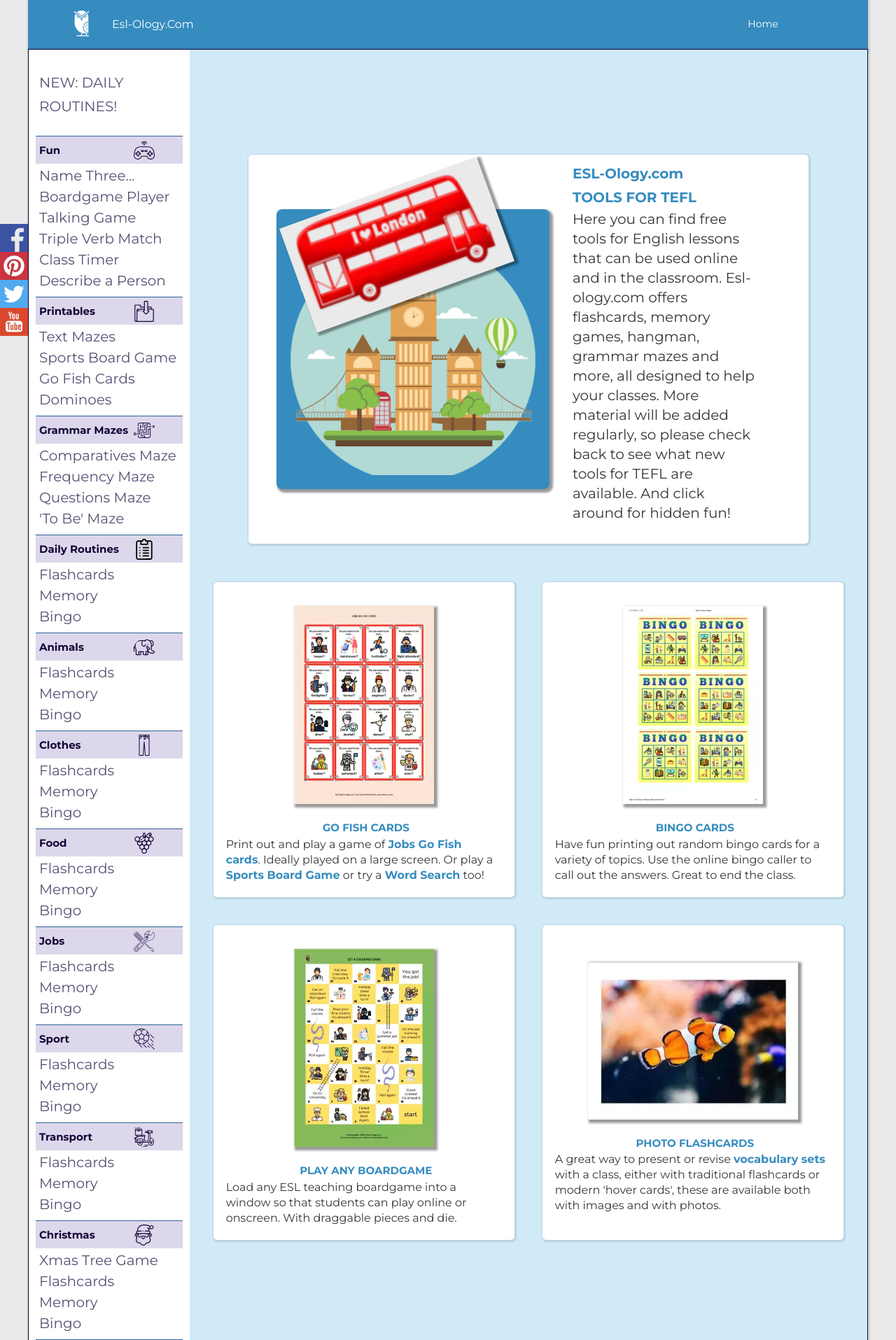
After one commit to Dugsteer/Homepage-UPDATE, a PHP site: page /index.php in a window 1280 px wide. The commit adds this page. Shown: the top 1915 px of the page at 70% size. Run offline with PHP 8.4, Linux system fonts and the light colour scheme.

Commit message:
First main commit

```diff
--- a/css/styles.css
+++ b/css/styles.css
@@ -146,27 +146,31 @@ h4 {
     height: auto; } }
 
 .sidebar {
-  grid-row: 1/7;
-  grid-column: 1/2;
-  width: 100%;
-  height: 100%;
+  position: absolute;
+  top: 0;
+  width: 23rem;
   display: flex;
   flex-direction: column;
   background-color: #fff;
-  padding: 1rem;
-  transition: all 0.2s ease-in-out; }
+  padding: 1rem; }
+
+.sidebar-container {
+  grid-row: 1/7;
+  grid-column: 1/2;
+  height: 100%; }
   @media only screen and (max-width: 62.5em) {
-    .sidebar {
-      position: absolute;
-      top: 0px;
-      left: 0px;
-      width: 100vw;
-      z-index: 500;
-      height: 100%;
-      padding: 3rem; } }
+    .sidebar-container {
+      display: none; } }
 
 .sidebar h2:first-of-type {
   margin-top: 3rem; }
+
+.gridfiller {
+  grid-row: 1/7;
+  grid-column: 1/2;
+  background-color: white;
+  height: 100%;
+  width: 23rem; }
 
 .sidebar ul li {
   list-style-type: none;
@@ -251,14 +255,6 @@ h4 {
 
 .icon:hover {
   fill: darkgrey; }
-
-.sidebar-container {
-  grid-row: 1/7;
-  grid-column: 1/2;
-  height: 100%; }
-  @media only screen and (max-width: 62.5em) {
-    .sidebar-container {
-      display: none; } }
 
 .block {
   display: block; }
@@ -363,6 +359,13 @@ h4 {
 .pointer {
   cursor: pointer; }
 
+.gridfiller {
+  grid-row: 1/7;
+  grid-column: 1/2;
+  background-color: white;
+  height: 100%;
+  width: 23rem; }
+
 .nav-bar {
   background-color: #368cbf;
   color: #fff;
@@ -389,10 +392,10 @@ h4 {
   .nav-bar__main {
     grid-column: 4/5;
     text-align: center; }
-  @media only screen and (max-width: 50em) {
+  @media only screen and (max-width: 62.5em) {
     .nav-bar__link {
       grid-column: 4/5; } }
-  @media only screen and (max-width: 50em) {
+  @media only screen and (max-width: 62.5em) {
     .nav-bar {
       grid-template-columns: 5vw 18vw 1fr 18vw 5vw; } }
   .nav-bar__title {
@@ -400,7 +403,7 @@ h4 {
     margin-right: auto;
     align-self: center;
     font-size: 1.6rem; }
-    @media only screen and (max-width: 50em) {
+    @media only screen and (max-width: 62.5em) {
       .nav-bar__title {
         display: none; } }
     @media only screen and (max-width: 37.5em) {
@@ -415,7 +418,7 @@ h4 {
       margin: auto;
       height: 7rem;
       font-size: 2.4rem; }
-      @media only screen and (max-width: 50em) {
+      @media only screen and (max-width: 62.5em) {
         .nav-bar__title-page {
           font-size: 2rem; } }
       .nav-bar__title-page-main {
@@ -447,7 +450,7 @@ h4 {
     text-decoration: none; }
     .nav-bar__link:hover {
       color: #f8e38c; }
-    @media only screen and (max-width: 50em) {
+    @media only screen and (max-width: 62.5em) {
       .nav-bar__link.link2, .nav-bar__link.link3 {
         display: none; } }
 
@@ -456,7 +459,7 @@ h4 {
   align-self: center;
   cursor: pointer;
   display: none; }
-  @media only screen and (max-width: 50em) {
+  @media only screen and (max-width: 62.5em) {
     .menu {
       display: block; } }
   .menu:hover {
@@ -921,3 +924,6 @@ h4 {
 
 #footer a {
   color: #f8e38c; }
+
+a:link {
+  text-decoration: none; }
--- /dev/null
+++ b/index.php
@@ -0,0 +1,320 @@
+<!DOCTYPE html>
+<html lang="en">
+  <head>
+    <meta charset="UTF-8">
+    <meta name="viewport" content="width=device-width, initial-scale=1.0">
+    <meta name="description" content="Esl-ology TOOLS FOR TEFL. Free Online Vocabulary Bingo, Flashcards, Grammar Mazes and Topic-based Materials for ESL Teachers to use with English Classes on the Web or On Screen in the Classroom.">
+    <meta name="keywords" content="class games online EFL English tools teachers worksheets mazes">
+    <title>Esl-Ology.Com: Tools for TEFL</title>
+    <link rel="icon" type="image/png"
+    href="favicon.png";
+  />
+    <link rel="stylesheet" href="css/styles.css">
+    <link rel="stylesheet" href="css/social.css">
+    <script data-ad-client="ca-pub-6192312197226967" async src="https://pagead2.googlesyndication.com/pagead/js/adsbygoogle.js"></script>
+    <script async src="https://pagead2.googlesyndication.com/pagead/js/adsbygoogle.js?client=ca-pub-6192312197226967"
+     crossorigin="anonymous"></script>
+  </head>
+
+<body>
+
+<div class="social">
+  <div class="social-item">
+      <a href="#"
+  onclick="
+    window.open(
+      'https://www.facebook.com/sharer/sharer.php?u=https://esl-ology.com',
+      'facebook-share-dialog',
+      'width=626,height=436');
+    return false;">
+      <img src="img/social/facebook.webp" src="img/social/facebook.png">
+      </a>
+  </div>
+  <div class="social-item">
+          <a href="#"
+  onclick="
+    window.open(
+'https://pinterest.com/pin/create/button/?url=http://esl-ology.com&media=https://esl-ology.com/img/london.png&description=Esl-ology.com%20Free%20fun%20tools%20for%20ESL%20teachers%20and%20students%20to%20use%20online.',
+     'pinterest-share-dialog',
+      'width=626,height=436');
+    return false;">
+  <img src="img/social/pinterest.webp" src="img/social/pinterest.png">
+          </a>
+  </div>
+  <div class="social-item">
+          <a href="#"
+  onclick="
+    window.open(
+'https://twitter.com/intent/tweet?url=http://esl-ology.com&text=Esl-ology.com%20Free%20fun%20tools%20for%20ESL%20teachers%20and%20students%20to%20use%20online.',
+     'twitter-share-dialog',
+      'width=626,height=436');
+    return false;">
+  <img src="img/social/twitter.webp" src="img/social/twitter.png">
+          </a>
+  </div>
+
+  <div class="social-item">
+      <a href="https://www.youtube.com/channel/UCvl0weUrlWDhQOimqfRmZUA" target="_blank">
+  <img src="img/social/youtube.webp" src="img/social/youtube.png"></a>
+  </div>
+</div>
+
+
+
+    <div class="nav-bar" id="navbar">
+        <a href="index.html" class="nav-bar__logo">
+          <svg class="icon-header nav-bar__logo-img">
+            <use xlink:href="sprite2.svg#Buho" onclick="scrollUp()">
+            </use>
+          </svg>    </a>
+        <h3 class="nav-bar__title">Esl-Ology.Com</h3>
+        <div class="nav-bar__title-page">
+          <span class="nav-bar__title-page-main" id="pageTitle"></span>
+      </div>
+      <div class="nav-bar__links">
+      <a href="index.html" class="nav-bar__link link3">Home</a>
+      <svg viewBox="0 0 100 80" width="40" height="20" onclick="toggler();" id="menu" class="menu">
+        <rect width="100" height="12"></rect>
+        <rect y="30" width="100" height="12"></rect>
+        <rect y="60" width="100" height="12"></rect>
+      </svg>      </div>
+    </div>
+
+    <div id="wrapper" class="wrapper">
+
+    <div class="gridfiller"></div>
+
+        <div class="sidebar-container" id="sidebar">
+       <?php include "./sidebar.html" ?>
+      </div>
+
+
+<div class="sense">
+</style>
+<script async src="https://pagead2.googlesyndication.com/pagead/js/adsbygoogle.js?client=ca-pub-6192312197226967" crossorigin="anonymous"></script>
+<!-- mainpage_top -->
+<ins class="adsbygoogle mainpage_top"
+     style="display:inline-block"
+     data-ad-client="ca-pub-6192312197226967"
+     data-ad-slot="3393588944"></ins>
+<script>
+(adsbygoogle = window.adsbygoogle || []).push({});
+</script>
+</div>
+
+
+
+
+
+
+        <div class="introduction">
+          <div class="imagediv" id="imageCard">
+            <!-- <h2>2021</h2> -->
+            <!-- <div class="loaderBar" id="loaderBar"></div> -->
+            <!-- <p id="imageText">loading...</p> -->
+            <img src="img/londonbus.webp" src="img/old/londonbus.png" alt="London Bus">
+            <!-- <div class="countdown">
+                <h3 id="countdown">10</h3>
+                <p></p>days to go!</p></div> -->
+          </div>
+          <div class="introduction__img" id="ghostly">
+            <img src="img/london.webp" src="img/london.png" alt="London, a Great Place to Practise English" title="London, where you can put the Tools for TEFL to good use!">
+          </div>
+          <div class="introduction__text">
+            <h1>ESL-Ology.com <br> TOOLS FOR TEFL
+            </h1>
+            <p>
+              Here you can find free tools for English lessons that can be used online and in the classroom. Esl-ology.com offers flashcards, memory games, hangman, grammar mazes and  more, all designed to help your classes. More material will be added regularly, so please check back to see what new tools for TEFL are available. And click around for hidden fun!
+          </p>
+
+  </div>
+
+</div>
+
+
+
+
+
+
+<div class="content">
+
+
+  <div class="content-6">
+    <figure class="content-6__img">
+      <a href="text-maze.html"><img
+        src="./img/JobsGoFish.webp"
+        src="./img/JobsGoFish.png"
+        alt="A picture of a Go Fish card game"
+        title="English jobs vocabulary cards"
+        class="content__img"
+      /></a>
+
+    </figure>
+
+    <div class="content-6__text">
+      <h2 class= "content-title">GO FISH CARDS</h2>
+      <p class="content-1__text">
+        Print out and play a game of <a href="text-maze.html">Jobs Go Fish cards</a>.
+        Ideally played on a large screen. Or play a <a href="boardgame-player.html">Sports Board Game</a> or try a <a href="text-maze.html">Word Search</a> too!
+      </p>
+    </div>
+  </div>
+
+  <div class="content-4">
+    <figure class="content-4__img">
+      <a href="bingo-daily-activity.html"><img
+        src="./img/DailyRoutineBingo.webp"
+        src="./img/DailyRoutineBingo.png"
+        alt="A picture of bingo cards "
+        title="Practise English Vehicles Vocabulary with a Text Maze"
+        class="content__img"
+      /></a>
+    </figure>
+
+ <div class="content-6__text">
+      <h2 class= "content-title">Bingo Cards</h2>
+      <p class="content-1__text">
+Have fun printing out random bingo cards for a variety of topics. Use the online bingo caller to call out the answers. Great to end the class.      </p>
+    </div>
+  </div>
+
+
+
+
+
+ <div class="content-5">
+  <figure class="content-5__img">
+    <a href="boardgame-player.html"><img src="./img/JobBoardGame.webp" src="./img/JobBoardGame.png" alt="Play any boardgame online" title="Practise English Grammar with Great Online Boardgames" class="content__img"/>
+    </a>
+    </figure>
+    <div class="content-5__text">
+      <h2 class="content-title">Play Any Boardgame</h2>
+      <p class="content-1__text">
+        Load any ESL teaching boardgame into a window so that students can play online or onscreen. With draggable pieces and die.
+      </p>
+    </div>
+</div>
+
+
+
+<div class="content-7">
+  <figure class="content-7__img">
+   <a href="flashcard-animals.html"> <img
+    src="img/AnimalFlash.webp"
+      src="img/AnimalFlash.jpg"
+      alt="An English Vocabulary Flashcard featuring a Clownfish"
+      title="Flashcards are a Great Tool for TEFL for Learning Vocabulary"
+      class="content__img"
+    /></a>
+  </figure>
+
+  <div class="content-6__text">
+    <h2 class= "content-title">Photo Flashcards</h2>
+    <p class="content-1__text">
+      A great way to present or revise <a href="flashcard-animals.html">vocabulary sets </a>with a class, either with traditional flashcards or modern 'hover cards', these are available both with images and with photos.
+    </p>
+  </div>
+</div>
+
+
+<div class="sense1">
+</style>
+<script async src="https://pagead2.googlesyndication.com/pagead/js/adsbygoogle.js?client=ca-pub-6192312197226967" crossorigin="anonymous"></script>
+<!-- mainpage_top -->
+<ins class="adsbygoogle mainpage_top"
+     style="display:inline-block"
+     data-ad-client="ca-pub-6192312197226967"
+     data-ad-slot="3393588944"></ins>
+<script>
+(adsbygoogle = window.adsbygoogle || []).push({});
+</script>
+</div>
+
+<div class="content-8">
+  <figure class="content-8__img">
+    <a href="to-be-maze.html"> <img
+      src="/img/GrammarMaze.webp"
+      src="/img/GrammarMaze.png"
+      alt="A Classic ESL-ology Grammar Maze"
+      title="Grammar Mazes Help to Make English Learning Stick!"
+      class="content__img"
+    /></a>
+    </figure>
+
+    <div class="content-8__text">
+     <h2 class= "content-title">Grammar Mazes</h2>
+      <p class="content-1__text">
+        All of the <a href="questions-maze.html">grammar mazes </a>help student awareness of grammar mistakes. The aim is to have a clean run all the way through!
+      </p>
+    </div>
+</div>
+
+<div class="content-9">
+  <figure class="content-9__img">
+<a href="matching-sports.html"><img src="img/SportMemory.webp" src="img/SportMemory.png" alt="An English Vocabulary Food Matching Game" title="Tools for TEFL - Matching Games Help Reinforce English Learning"></a>
+  </figure>
+  <div class="content-8__text">
+    <h2 class= "content-title">Card Matching Games</h2>
+    <p class="content-1__text">
+      There are three different sets of cards in each of our matching card games. Turn up two cards and if a picture matches a word, you win them. How fast can you clear the board?
+    </p>
+  </div>
+</div>
+
+
+
+
+</div>
+
+<div class="sense-bottom">
+  <script async src="https://pagead2.googlesyndication.com/pagead/js/adsbygoogle.js"></script>
+<!-- Vertical ad -->
+<ins class="adsbygoogle"
+     style="display:block"
+     data-ad-client="ca-pub-6192312197226967"
+     data-ad-slot="3073690633"
+     data-ad-format="auto"
+     data-full-width-responsive="true"></ins>
+<script>
+     (adsbygoogle = window.adsbygoogle || []).push({});
+</script>
+</div>
+
+      <div class="links">
+        <h2 class="links__text">
+          A few more ideas for your class today.
+        </h2>
+        <div class="links__images">
+          <div class="links__images-1 figure">
+           <a href="text-maze.html">
+            <img src="img/FrequencyAdjectivewTextMaze.webp" src="img/FrequencyAdverbsTextMaze.jpg" alt="frequency adjectives ESL-ology text maze">
+           </a>
+              <figcaption>It's great fun doing a challenging <a href="text-maze.html">text maze</a>, a fun alternative to a traditional word search.</figcaption>
+          </div>
+          <div class="links__images-1 figure">
+            <a href="text-maze.html">
+            <img src="img/SportsDominoes.webp" src="img/SportsDominoes.jpg"An English Vocabulary Halloween Matching Game" title="Have Some Spooky ESL Fun at Halloween!"></a>
+              <figcaption>Anyone for <a href="memory-halloween.html">dominoes?</a> Click to see our printable sets. Make two copies.</figcaption>
+          </div>
+      </div>
+
+
+    </div>
+  </div>
+
+      </div>
+
+
+    <footer class="footer">
+      <div class="footer__copyright" id="footer">
+        <p>© 2021 Copyright Esl-ology.com & copyright owners.</p>
+        <p>Image credits <a href="homepage-credits.html" style="color: white; text-decoration: none;">here</a>. Thanks,guys!</p>
+  </div>
+    </footer>
+
+  </div>
+
+
+    <script src="script.js"></script>
+</body>
+</html>
--- a/sass/components/_extra.scss
+++ b/sass/components/_extra.scss
@@ -1,3 +1,11 @@
+.gridfiller {
+    grid-row: 1/7;
+    grid-column: 1/2;
+    background-color: white;
+    height: 100%;
+    width: 23rem;
+}
+
 // .extra {
 //   position: absolute;
 
--- a/sass/components/_sidebar.scss
+++ b/sass/components/_sidebar.scss
@@ -1,28 +1,46 @@
 .sidebar {
-  grid-row: 1/7;
-  grid-column: 1/2;
-  width: 100%;
-  height: 100%;
+  position: absolute;
+  top: 0;
+  width: 23rem;
   display: flex;
   flex-direction: column;
   background-color: #fff;
   padding: 1rem;
-  transition: all 0.2s ease-in-out;
+
+//   @media only screen and (max-width: $bp-large) {
+// position: absolute;
+// top: 0px;
+// left: 0px;
+// width: 100vw;
+//   z-index: 500;
+//     height: 100%;
+//     padding: 3rem;
+//   }
+
+}
+
+.sidebar-container {
+  grid-row: 1/7;
+  grid-column: 1/2;
+  height: 100%;
 
   @media only screen and (max-width: $bp-large) {
-position: absolute;
-top: 0px;
-left: 0px;
-width: 100vw;
-  z-index: 500;
-    height: 100%;
-    padding: 3rem;
+    display: none;
   }
+}
 
-}
 .sidebar h2:first-of-type {
   margin-top: 3rem;
 }
+
+.gridfiller {
+    grid-row: 1/7;
+    grid-column: 1/2;
+    background-color: white;
+    height: 100%;
+    width: 23rem;
+}
+
 
 .sidebar ul li {
   list-style-type: none;
@@ -118,15 +136,7 @@ width: 100vw;
   fill: darkgrey;
 }
 
-.sidebar-container {
-  grid-row: 1/7;
-  grid-column: 1/2;
-  height: 100%;
 
-  @media only screen and (max-width: $bp-large) {
-    display: none;
-  }
-}
 
 .block {
   display: block;
--- a/sass/layout/_content.scss
+++ b/sass/layout/_content.scss
@@ -42,7 +42,6 @@
     width: 340px;
     height: auto;
   }
-
 
 
   @media only screen and (max-width: $bp-medium) {
--- a/sass/layout/_footer.scss
+++ b/sass/layout/_footer.scss
@@ -38,3 +38,7 @@
 #footer a{
   color: $color-yellow;
 }
+
+a:link {
+  text-decoration: none;
+}
```
Also changed, not shown: sass/layout/_navigation.scss (+6 -6 lines), old.html (renamed from index.html).
